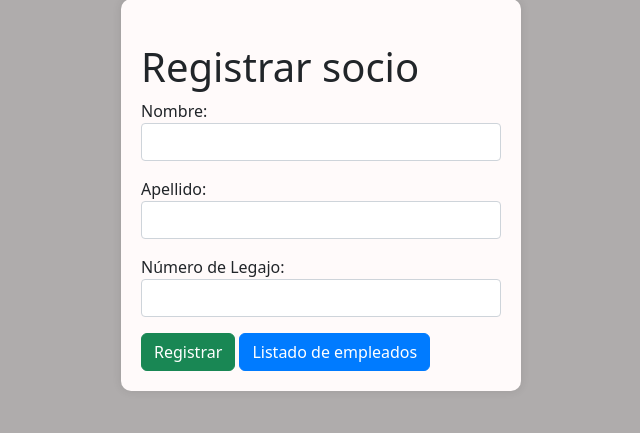
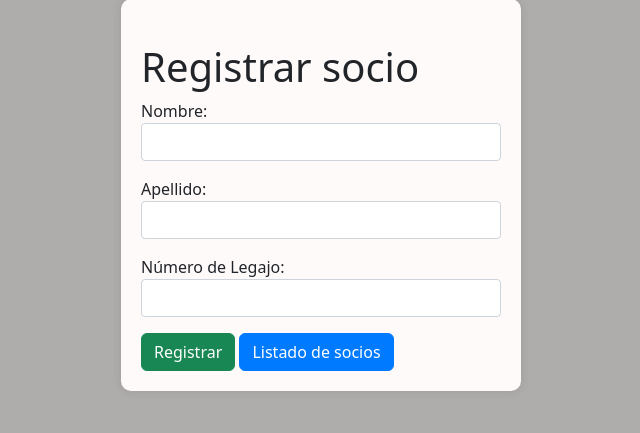
Before and after one commit to TinchoARS/BibliotecaWebApp, a Django app: page /biblioteca/socios/nuevo/ in a window 1280 px wide. Shown: the part 121-554 px from the top of the page, without its empty margins (319-959 px from the left). Run offline with Django 4.2, Linux system fonts and the light colour scheme; some libraries are stand-ins or nearby versions.

Commit message:
correccion registro de un socio

```diff
--- a/biblioteca/templates/biblioteca/nuevos_socios.html
+++ b/biblioteca/templates/biblioteca/nuevos_socios.html
@@ -46,7 +46,7 @@
 
                 <button type="submit" value="Registrar" class="btn btn-success">Registrar</button>
 
-                <a href="{% url 'listado_empleados' %}" class="btn btn-primary">Listado de empleados</a>
+                <a href="{% url 'listado_socios' %}" class="btn btn-primary">Listado de socios</a>
             </form>
         </div>
     </div>
```
